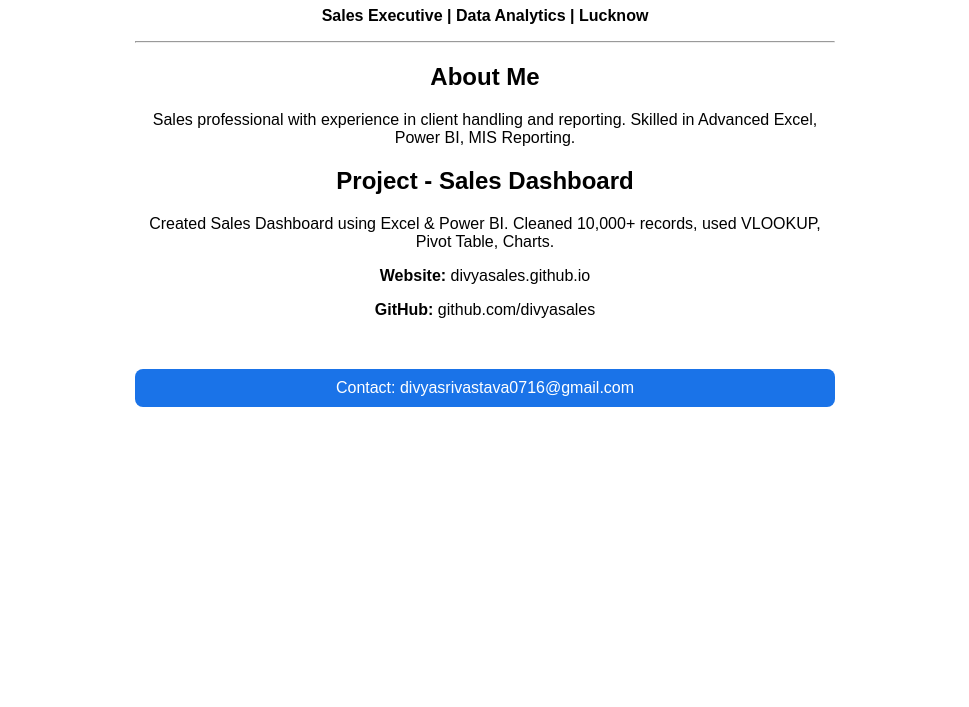
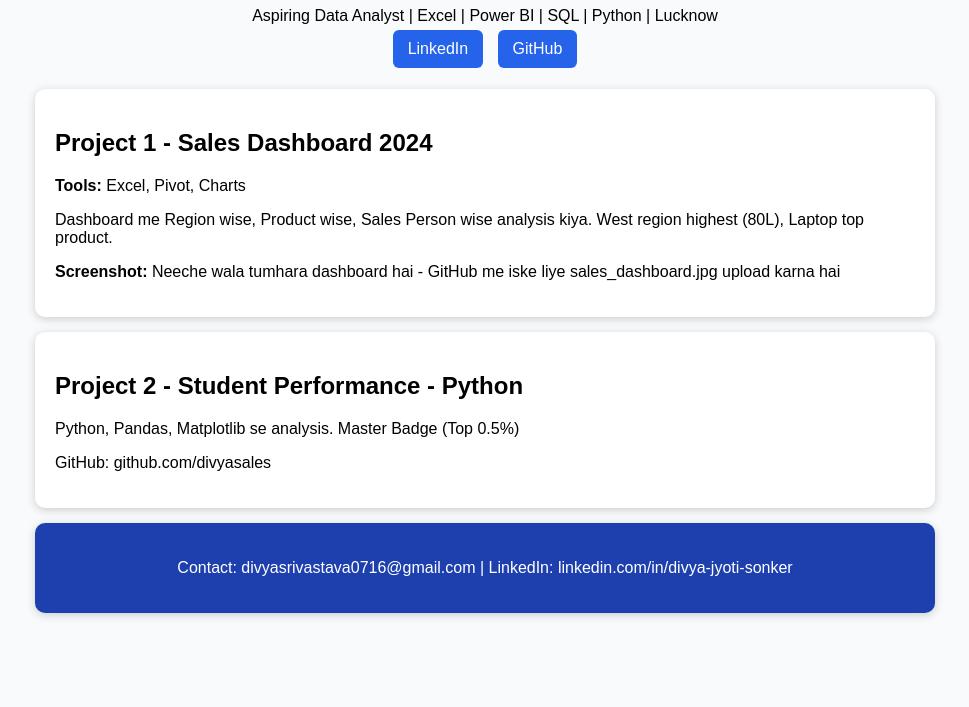
Before and after one commit to divyasales/divyasales.github.io, a plain HTML site: page index.html in a window 1280 px wide. Shown: the part 93-800 px from the top of the page, without its empty margins (155-1124 px from the left). Drawn offline with Linux system fonts and the light colour scheme.

Commit message:
Revise index.html for updated resume and projects
Updated resume layout and added new projects with details.

```diff
--- a/index.html
+++ b/index.html
@@ -1,20 +1,30 @@
 <!DOCTYPE html>
-<html>
-<head>
-<title>Divya Jyoti Sonker - Resume</title>
-<meta name="viewport" content="width=device-width, initial-scale=1.0">
-</head>
-<body style="font-family:Arial; max-width:700px; margin:auto; padding:20px; text-align:center;">
-<h1 style="color:#1a73e8;">Divya Jyoti Sonker</h1>
-<p><b>Sales Executive | Data Analytics | Lucknow</b></p>
-<hr>
-<h2>About Me</h2>
-<p>Sales professional with experience in client handling and reporting. Skilled in Advanced Excel, Power BI, MIS Reporting.</p>
-<h2>Project - Sales Dashboard</h2>
-<p>Created Sales Dashboard using Excel & Power BI. Cleaned 10,000+ records, used VLOOKUP, Pivot Table, Charts.</p>
-<p><b>Website:</b> divyasales.github.io</p>
-<p><b>GitHub:</b> github.com/divyasales</p>
-<br>
-<p style="background:#1a73e8; color:white; padding:10px; border-radius:8px;">Contact: divyasrivastava0716@gmail.com</p>
-</body>
-</html>
+<html><head><meta charset="utf-8"><meta name="viewport" content="width=device-width,initial-scale=1">
+<title>Divya Jyoti Sonker | Data Analyst</title>
+<style>
+body{font-family:Arial;max-width:900px;margin:auto;padding:20px;background:#f8fafc}
+h1{color:#1e40af;text-align:center} .card{background:#fff;padding:20px;margin:15px 0;border-radius:10px;box-shadow:0 2px 8px #ccc}
+.btn{background:#2563eb;color:#fff;padding:10px 15px;border-radius:6px;text-decoration:none;margin:5px;display:inline-block}
+</style></head><body>
+<h1>Divya Jyoti Sonker</h1>
+<p style="text-align:center">Aspiring Data Analyst | Excel | Power BI | SQL | Python | Lucknow<br>
+<a class="btn" href="https://linkedin.com/in/divya-jyoti-sonker">LinkedIn</a>
+<a class="btn" href="https://github.com/divyasales">GitHub</a></p>
+
+<div class="card">
+<h2>Project 1 - Sales Dashboard 2024</h2>
+<p><b>Tools:</b> Excel, Pivot, Charts</p>
+<p>Dashboard me Region wise, Product wise, Sales Person wise analysis kiya. West region highest (80L), Laptop top product.</p>
+<p><b>Screenshot:</b> Neeche wala tumhara dashboard hai - GitHub me iske liye sales_dashboard.jpg upload karna hai</p>
+</div>
+
+<div class="card">
+<h2>Project 2 - Student Performance - Python</h2>
+<p>Python, Pandas, Matplotlib se analysis. Master Badge (Top 0.5%)</p>
+<p>GitHub: github.com/divyasales</p>
+</div>
+
+<div class="card" style="background:#1e40af;color:#fff;text-align:center">
+<p>Contact: divyasrivastava0716@gmail.com | LinkedIn: linkedin.com/in/divya-jyoti-sonker</p>
+</div>
+</body></html>
```
